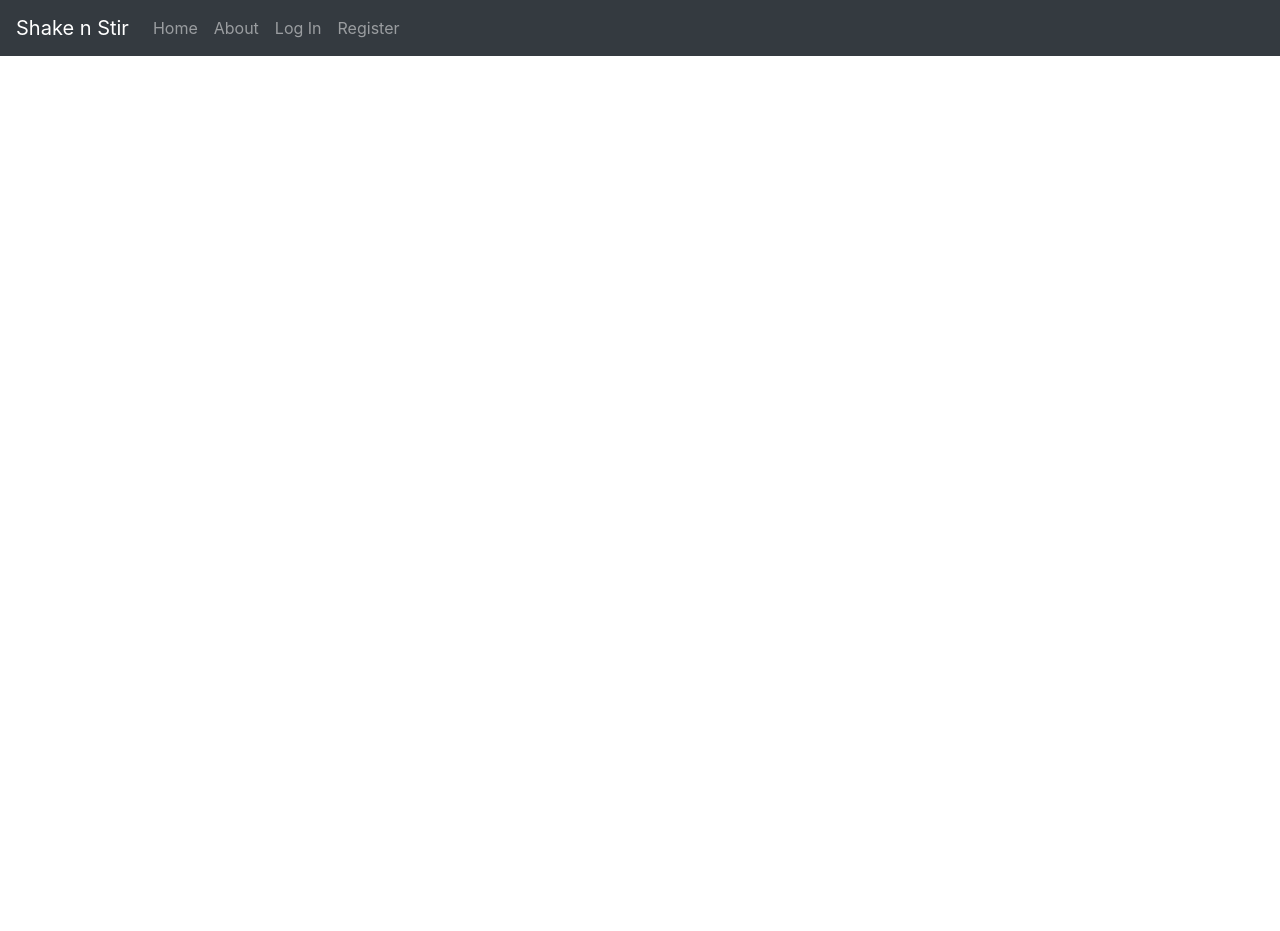
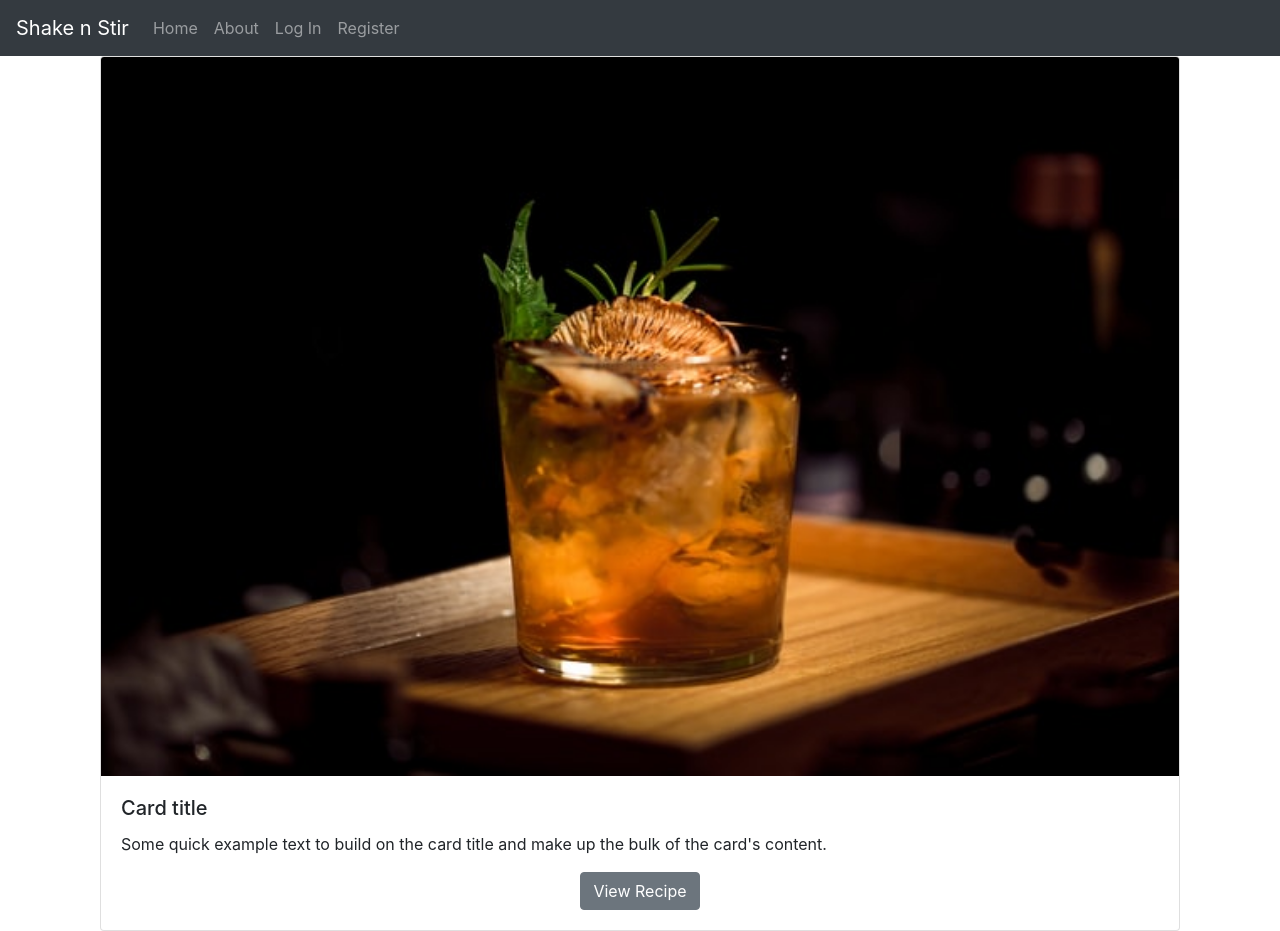
Before and after one commit to Code-Institute-Submissions/shake-n-stir, a Flask app: page / in a window 1280 px wide. Before the commit the page ends 56 px from the top, so only its background shows below. Run offline with Flask 2, Linux system fonts and the light colour scheme; data that the repository does not hold is empty; some libraries are stand-ins or nearby versions.

Commit message:
Add Cocktail Card to cocktail.html

```diff
--- a/static/css/style.css
+++ b/static/css/style.css
@@ -2,3 +2,8 @@
     line-height: 2;
     margin-top: 5px;
 }
+
+.cocktail-card-image {
+    max-width: 100%;
+    height: auto;
+}
--- a/templates/base.html
+++ b/templates/base.html
@@ -15,6 +15,7 @@
 </head>
 
 <body>
+    <header>
         <nav class="navbar navbar-expand-lg navbar-dark bg-dark">
             <a class="navbar-brand" href="{{ url_for('view_cocktails') }}">Shake n Stir</a>
             <button class="navbar-toggler" type="button" data-toggle="collapse" data-target="#navbarSupportedContent"
--- a/templates/cocktails.html
+++ b/templates/cocktails.html
@@ -12,4 +12,25 @@
         {{ cocktail.cocktail_img }}<br>
     {% endfor %}
 
+<!-- cocktail cards -->
+<div class="container">
+    <div class="card-deck">
+        <div class="card">
+            <img src="{{ url_for(
+                'static', filename='images/dark-n-stormy-cocktail.jpg') }}" class="card-img-top cocktail-card-image"
+                alt="dark-n-stormy-cocktail">
+            <div class="card-body">
+                <h5 class="card-title">Card title</h5>
+                <p class="card-text">Some quick example text to build on the card title and make up the bulk of the
+                    card's content.</p>
+                <div class="d-flex">
+                    <a href="#" class="btn btn-secondary btn-small mx-auto">View Recipe</a>
+                </div>
+            </div>
+        </div>
+    </div>
+</div>
+
+
+
 {% endblock %}
```
Also changed, not shown: static/images/dark-n-stormy-cocktail.jpg (added). Lines whose indentation alone changed are shown as unchanged.
